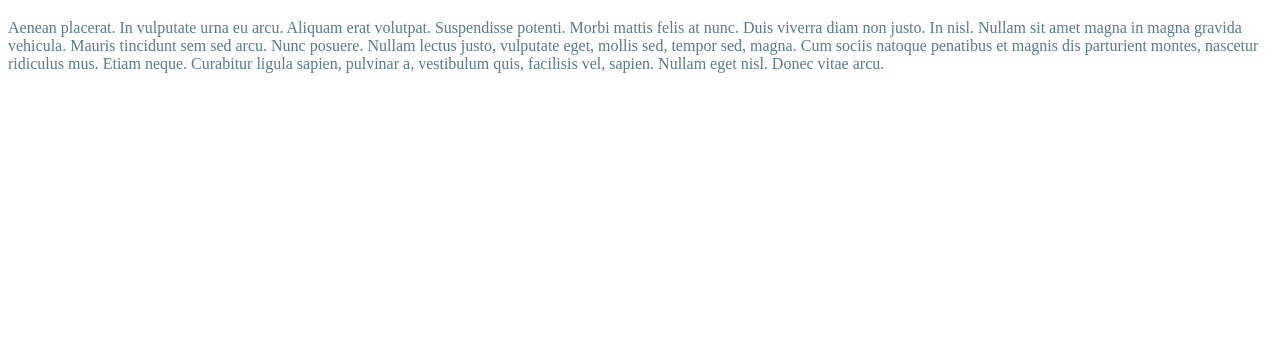
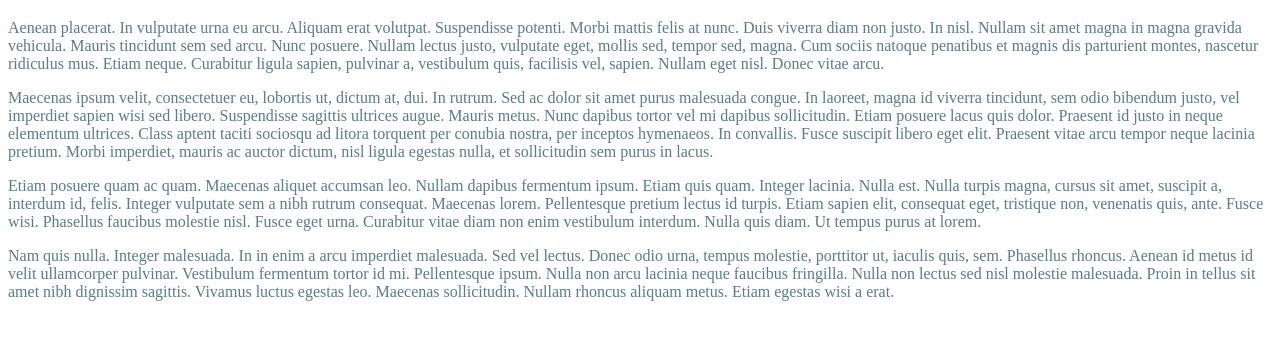
Before and after one commit to maikonformigari/simpleblog, a plain HTML site: page index.html in a window 1280 px wide. Shown: the part 61-400 px from the top of the page. Drawn offline with Linux system fonts and the light colour scheme.

Commit message:
Adiciona mais conteudo ao index.html

```diff
--- a/index.html
+++ b/index.html
@@ -10,5 +10,8 @@
     <h1>Bem vido ao Blog</h1>
 
     <p>Aenean placerat. In vulputate urna eu arcu. Aliquam erat volutpat. Suspendisse potenti. Morbi mattis felis at nunc. Duis viverra diam non justo. In nisl. Nullam sit amet magna in magna gravida vehicula. Mauris tincidunt sem sed arcu. Nunc posuere. Nullam lectus justo, vulputate eget, mollis sed, tempor sed, magna. Cum sociis natoque penatibus et magnis dis parturient montes, nascetur ridiculus mus. Etiam neque. Curabitur ligula sapien, pulvinar a, vestibulum quis, facilisis vel, sapien. Nullam eget nisl. Donec vitae arcu.</p>
+    <p>Maecenas ipsum velit, consectetuer eu, lobortis ut, dictum at, dui. In rutrum. Sed ac dolor sit amet purus malesuada congue. In laoreet, magna id viverra tincidunt, sem odio bibendum justo, vel imperdiet sapien wisi sed libero. Suspendisse sagittis ultrices augue. Mauris metus. Nunc dapibus tortor vel mi dapibus sollicitudin. Etiam posuere lacus quis dolor. Praesent id justo in neque elementum ultrices. Class aptent taciti sociosqu ad litora torquent per conubia nostra, per inceptos hymenaeos. In convallis. Fusce suscipit libero eget elit. Praesent vitae arcu tempor neque lacinia pretium. Morbi imperdiet, mauris ac auctor dictum, nisl ligula egestas nulla, et sollicitudin sem purus in lacus.</p>
+    <p>Etiam posuere quam ac quam. Maecenas aliquet accumsan leo. Nullam dapibus fermentum ipsum. Etiam quis quam. Integer lacinia. Nulla est. Nulla turpis magna, cursus sit amet, suscipit a, interdum id, felis. Integer vulputate sem a nibh rutrum consequat. Maecenas lorem. Pellentesque pretium lectus id turpis. Etiam sapien elit, consequat eget, tristique non, venenatis quis, ante. Fusce wisi. Phasellus faucibus molestie nisl. Fusce eget urna. Curabitur vitae diam non enim vestibulum interdum. Nulla quis diam. Ut tempus purus at lorem.</p>
+    <p>Nam quis nulla. Integer malesuada. In in enim a arcu imperdiet malesuada. Sed vel lectus. Donec odio urna, tempus molestie, porttitor ut, iaculis quis, sem. Phasellus rhoncus. Aenean id metus id velit ullamcorper pulvinar. Vestibulum fermentum tortor id mi. Pellentesque ipsum. Nulla non arcu lacinia neque faucibus fringilla. Nulla non lectus sed nisl molestie malesuada. Proin in tellus sit amet nibh dignissim sagittis. Vivamus luctus egestas leo. Maecenas sollicitudin. Nullam rhoncus aliquam metus. Etiam egestas wisi a erat.</p>
 </body>
 </html>
```
